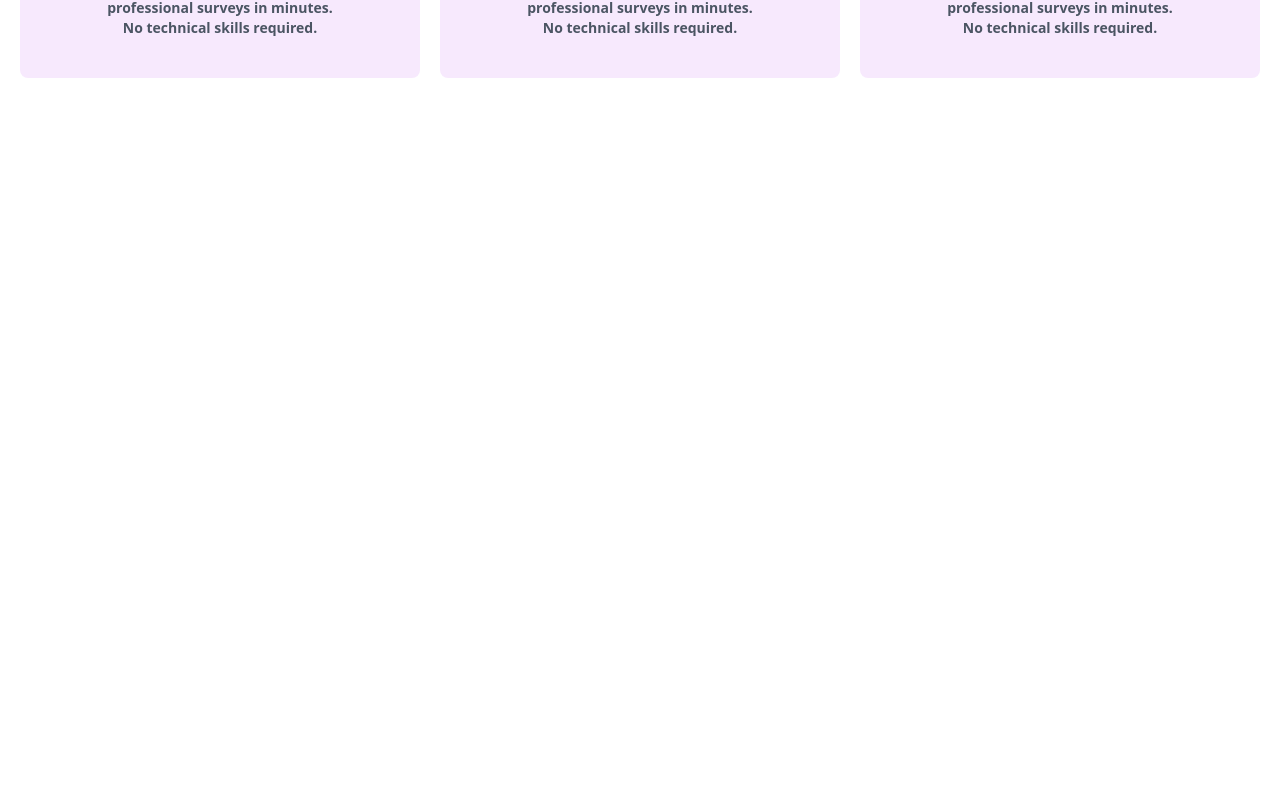
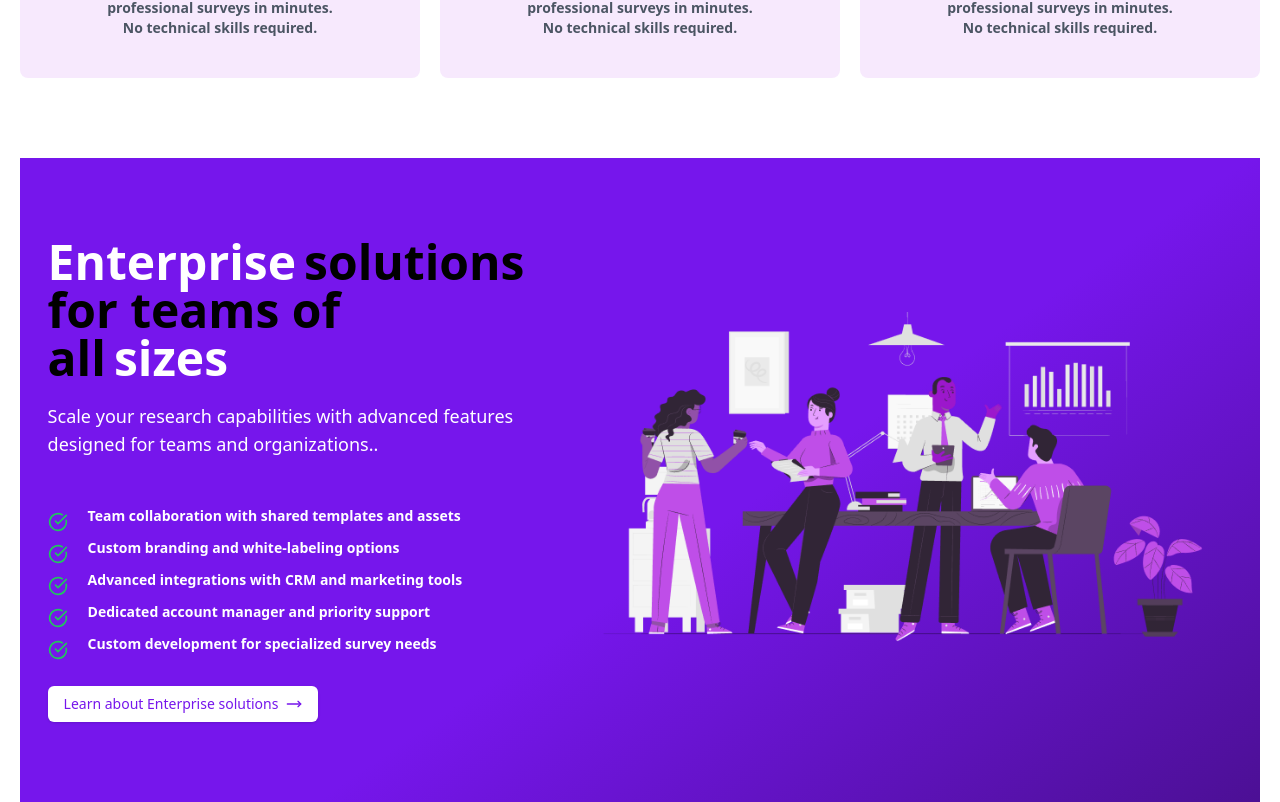
Before and after one commit to Ahmedatia99/Survey-Monkey, a React (Vite) app in the folder client/: page / in a window 1280 px wide. Shown: the part 1295-2097 px from the top of the page. Before the commit the page ends 1453 px from the top, so only its background shows below. Built offline with nearby package versions, Linux system fonts and the light colour scheme.

Commit message:
add Solutions Sectiona with updates in dark mode

```diff
--- a/client/src/components/home/Feature.jsx
+++ b/client/src/components/home/Feature.jsx
@@ -67,7 +67,7 @@ const Feature = () => {
           >
             {icon}
             <h1 className="text-purple font-bold mt-3 mb-2 text-lg">{title}</h1>
-            <p className="text-sm text-gray-600 text-center w-auto lg:w-96 font-semibold">
+            <p className="text-sm text-gray-600 text-center w-auto lg:w-96 font-semibold dark:text-gray-400">
               Drag-and-drop editor with customizable templates to create
               <br />
               professional surveys in minutes.
--- /dev/null
+++ b/client/src/components/home/Solutions.jsx
@@ -0,0 +1,75 @@
+import React from "react";
+import { CircleCheckBig, MoveRight } from "lucide-react";
+import team from "/image/solutions.png";
+import { Button } from "@/components/ui/button";
+
+const Solutions = () => {
+  const stepStyle = "text-green-500";
+  const steps = [
+    {
+      icon: <CircleCheckBig size={20} className={stepStyle} />,
+      title: "Team collaboration with shared templates and assets",
+    },
+    {
+      icon: <CircleCheckBig size={20} className={stepStyle} />,
+      title: "Custom branding and white-labeling options",
+    },
+    {
+      icon: <CircleCheckBig size={20} className={stepStyle} />,
+      title: "Advanced integrations with CRM and marketing tools",
+    },
+    {
+      icon: <CircleCheckBig size={20} className={stepStyle} />,
+      title: "Dedicated account manager and priority support",
+    },
+    {
+      icon: <CircleCheckBig size={20} className={stepStyle} />,
+      title: "Custom development for specialized survey needs",
+    },
+  ];
+  return (
+    <section
+      style={{
+        background:
+          "linear-gradient(325.44deg, #490F8F -2.72%, #7616EC 43.42%)",
+      }}
+      className="py-10 px-4 md:py-20 md:px-10 flex flex-col lg:flex-row items-center justify-center gap-8"
+    >
+      {/* Image first on small screens, second on md+ */}
+      <img
+        src={team}
+        alt="team"
+        loading="lazy"
+        className="w-full max-w-xs sm:max-w-sm md:max-w-md lg:max-w-2xl mb-8 md:mb-0 order-1 lg:order-2"
+      />
+      <div className="w-full md:w-auto order-2 md:order-1">
+        <div className="flex flex-col items-start justify-start text-center">
+          <h1 className="sup-heading max-w-3xl text-3xl lg:text-5xl md:text-4xl text-start !text-black">
+            <span className="heading mr-2 !text-white">Enterprise</span>
+            solutions for teams of all
+            <span className="heading ml-2 !text-white">sizes</span>
+          </h1>
+          <p className="sup-info text-sm md:text-lg !text-white text-start mt-2">
+            Scale your research capabilities with advanced features designed for
+            teams and organizations..
+          </p>
+        </div>
+        <div className="flex flex-col mt-6">
+          {steps.map((step, idx) => (
+            <div key={idx} className="flex items-center gap-5">
+              {step.icon}
+              <p className="text-white mb-3 text-xs md:text-sm  font-semibold">
+                {step.title}
+              </p>
+            </div>
+          ))}
+          <Button className="bg-white text-purple hover:bg-translate flex items-center justify-center w-fit mt-5">
+            Learn about Enterprise solutions <MoveRight />
+          </Button>
+        </div>
+      </div>
+    </section>
+  );
+};
+
+export default Solutions;
--- a/client/src/pages/Home.jsx
+++ b/client/src/pages/Home.jsx
@@ -1,12 +1,13 @@
 import React from "react";
 import Hero from "@/components/home/Hero";
-import Feature from '@/components/home/feature';
-
+import Feature from "@/components/home/feature";
+import Solutions from "@/components/home/Solutions";
 const Home = () => {
   return (
     <section className="container mx-auto px-5">
       <Hero />
       <Feature />
+      <Solutions />
     </section>
   );
 };
```
Also changed, not shown: client/public/image/solutions.png (added).
